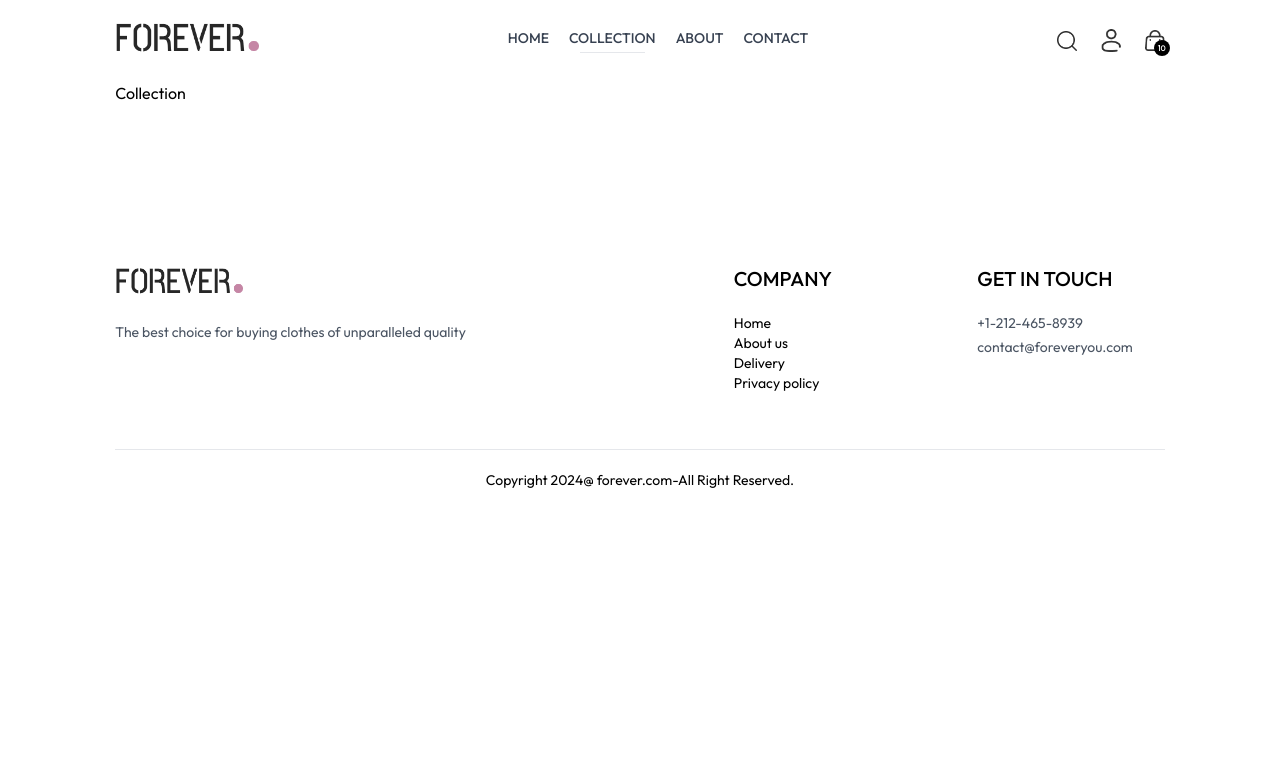
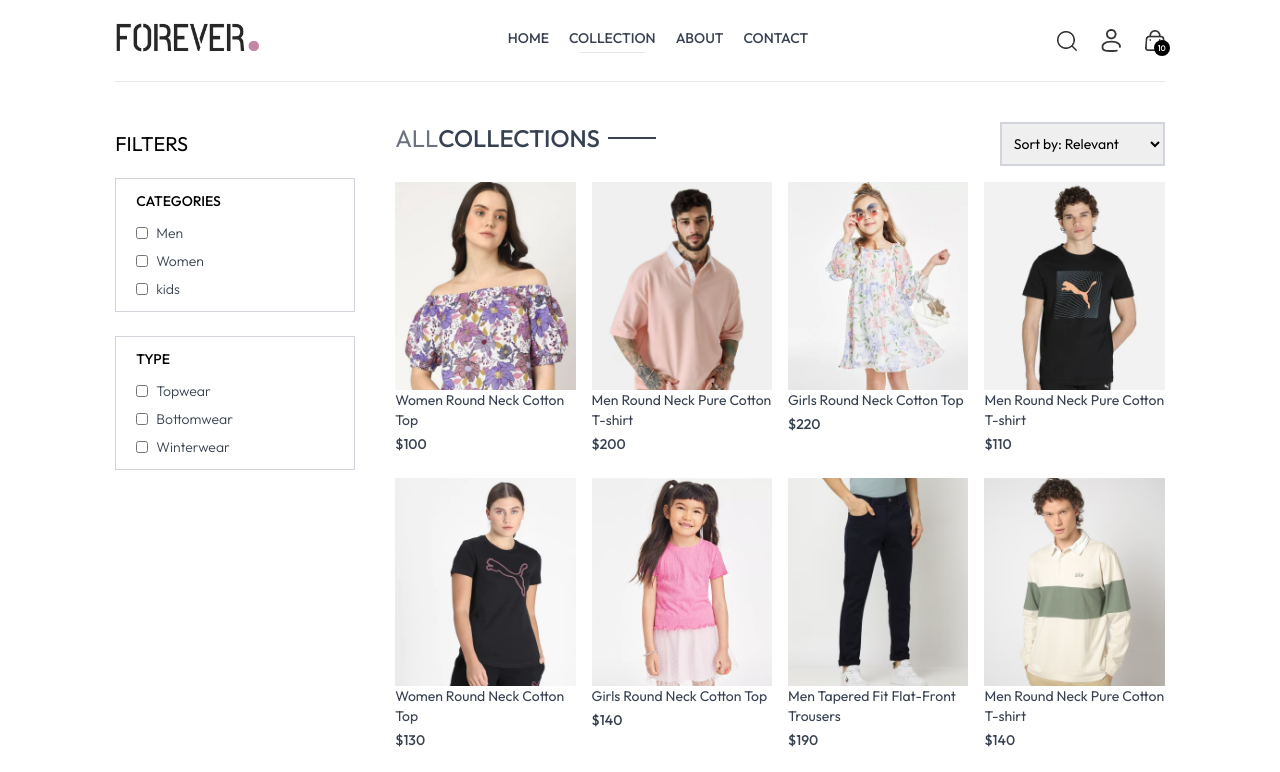
Before and after one commit to ALIGHASSOUN/E-commerce, a React (Vite) app in the folder frontend/: page /collection in a window 1280 px wide. Shown: the top 772 px of the page. Built offline with nearby package versions, Linux system fonts and the light colour scheme.

Commit message:
Collection done!

```diff
--- a/frontend/src/context/ShopContext.jsx
+++ b/frontend/src/context/ShopContext.jsx
@@ -1,4 +1,4 @@
-import { createContext } from "react";
+import { createContext, useState } from "react";
 import { products } from "../assets/assets/assets";
 
 export const ShopContext = createContext();
@@ -6,10 +6,18 @@
 const ShopContextProvider = (props) => {
   const currency = "$";
   const delivery_fee = 10;
+
+  const [search, setSearch] = useState("");
+  const [showSearch, setShowSearch] = useState(true);
+
   const value = {
     products,
     currency,
     delivery_fee,
+    search,
+    setSearch,
+    showSearch,
+    setShowSearch,
   };
   return (
     <ShopContext.Provider value={value}>{props.children}</ShopContext.Provider>
--- a/frontend/src/pages/Collection.jsx
+++ b/frontend/src/pages/Collection.jsx
@@ -1,7 +1,205 @@
-import React from "react";
+import React, { useContext, useEffect, useState } from "react";
+import { ShopContext } from "../context/ShopContext";
+import { assets } from "../assets/assets/assets";
+import Title from "../components/Title";
+import ProductItem from "../components/ProductItem";
 
 const Collection = () => {
-  return <div>Collection</div>;
+  const { products } = useContext(ShopContext);
+  const [showFilter, setShowFilter] = useState(false);
+  const [filterProducts, setFilterProducts] = useState([]);
+  const [category, setCategory] = useState([]);
+  const [subCategory, setSubCategory] = useState([]);
+  const [sortType, setSortType] = useState("relevant");
+
+  const toggleCategory = (e) => {
+    if (category.includes(e.target.value)) {
+      setCategory((prev) => prev.filter((item) => item !== e.target.value));
+    } else {
+      setCategory((prev) => [...prev, e.target.value]);
+    }
+  };
+
+  const toggleSubCategory = (e) => {
+    if (subCategory.includes(e.target.value)) {
+      setSubCategory((prev) => prev.filter((item) => item !== e.target.value));
+    } else {
+      setSubCategory((prev) => [...prev, e.target.value]);
+    }
+  };
+
+  const applyFilter = () => {
+    let productsCopy = products.slice();
+    if (category.length > 0) {
+      productsCopy = productsCopy.filter((item) =>
+        category.includes(item.category)
+      );
+    }
+
+    if (subCategory.length > 0) {
+      productsCopy = productsCopy.filter((item) =>
+        subCategory.includes(item.subCategory)
+      );
+    }
+
+    setFilterProducts(productsCopy);
+  };
+
+  const sortProduct = () => {
+    let fpCopy = filterProducts.slice();
+
+    switch (sortType) {
+      case "low-high":
+        setFilterProducts(fpCopy.sort((a, b) => a.price - b.price));
+        break;
+
+      case "high-low":
+        setFilterProducts(fpCopy.sort((a, b) => b.price - a.price));
+        break;
+
+      case "relevant":
+        applyFilter();
+    }
+  };
+
+  useEffect(() => {
+    console.log(subCategory);
+  }, [subCategory]);
+
+  useEffect(() => {
+    console.log(category);
+  }, [category]);
+
+  useEffect(() => {
+    applyFilter();
+  }, [category, subCategory]);
+
+  useEffect(() => {
+    sortProduct();
+  }, [sortType]);
+
+  return (
+    <div className="flex flex-col sm:flex-row gap-1 sm:gap-10 pt-10 border-t">
+      {/* Filter Options */}
+      <div className="min-w-60">
+        <p
+          onClick={() => {
+            setShowFilter(!showFilter);
+          }}
+          className="my-2 text-xl flex items-center cursor-pointer gap-2"
+        >
+          FILTERS
+          <img
+            className={`h-3 sm:hidden ${showFilter ? "rotate-90" : " "}`}
+            src={assets.dropdown_icon}
+          />
+        </p>
+        {/*  Category Filter */}
+        <div
+          className={`border border-gray-300 pl-5 py-3 my-5 ${
+            showFilter ? "" : "hidden"
+          } sm:block`}
+        >
+          <p className="mb-3 text-sm font-medium">CATEGORIES</p>
+          <div className="flex flex-col gap-2 text-sm font-light text-gray-700">
+            <p className="flex gap-2">
+              <input
+                className="w-3"
+                type="checkbox"
+                value={"Men"}
+                onChange={toggleCategory}
+              />
+              Men
+            </p>
+            <p className="flex gap-2">
+              <input
+                className="w-3"
+                type="checkbox"
+                value={"Women"}
+                onChange={toggleCategory}
+              />
+              Women
+            </p>
+            <p className="flex gap-2">
+              <input
+                className="w-3"
+                type="checkbox"
+                value={"Kids"}
+                onChange={toggleCategory}
+              />
+              kids
+            </p>
+          </div>
+        </div>
+        {/* SubCategory Filter */}
+        <div
+          className={`border border-gray-300 pl-5 py-3 mt-6 ${
+            showFilter ? "" : "hidden"
+          } sm:block`}
+        >
+          <p className="mb-3 text-sm font-medium">TYPE</p>
+          <div className="flex flex-col gap-2 text-sm font-light text-gray-700">
+            <p className="flex gap-2">
+              <input
+                className="w-3"
+                type="checkbox"
+                value={"Topwear"}
+                onChange={toggleSubCategory}
+              />
+              Topwear
+            </p>
+            <p className="flex gap-2">
+              <input
+                className="w-3"
+                type="checkbox"
+                value={"Bottomwear"}
+                onChange={toggleSubCategory}
+              />
+              Bottomwear
+            </p>
+            <p className="flex gap-2">
+              <input
+                className="w-3"
+                type="checkbox"
+                value={"Winterwear"}
+                onChange={toggleSubCategory}
+              />
+              Winterwear
+            </p>
+          </div>
+        </div>
+      </div>
+      {/* Right Side */}
+      <div className="flex-1">
+        <div className="flex justify-between text-base sm:text-2xl mb-4">
+          <Title text1={"ALL"} text2={"COLLECTIONS"} />
+          {/* Product Sort */}
+          <select
+            onChange={(e) => {
+              setSortType(e.target.value);
+            }}
+            className="border-2 border-gray-300 text-sm px-2"
+          >
+            <option value="relevant">Sort by: Relevant</option>
+            <option value="low-high">Sort by: Low to High</option>
+            <option value="high-low">Sort by: High to Low</option>
+          </select>
+        </div>
+        {/* Map Products */}
+        <div className="grid grid-cols-2 md:gridcols-3 lg:grid-cols-4 gap-4 gap-y-6">
+          {filterProducts.map((item, index) => (
+            <ProductItem
+              key={index}
+              name={item.name}
+              id={item._id}
+              price={item.price}
+              image={item.image}
+            />
+          ))}
+        </div>
+      </div>
+    </div>
+  );
 };
 
 export default Collection;
```
